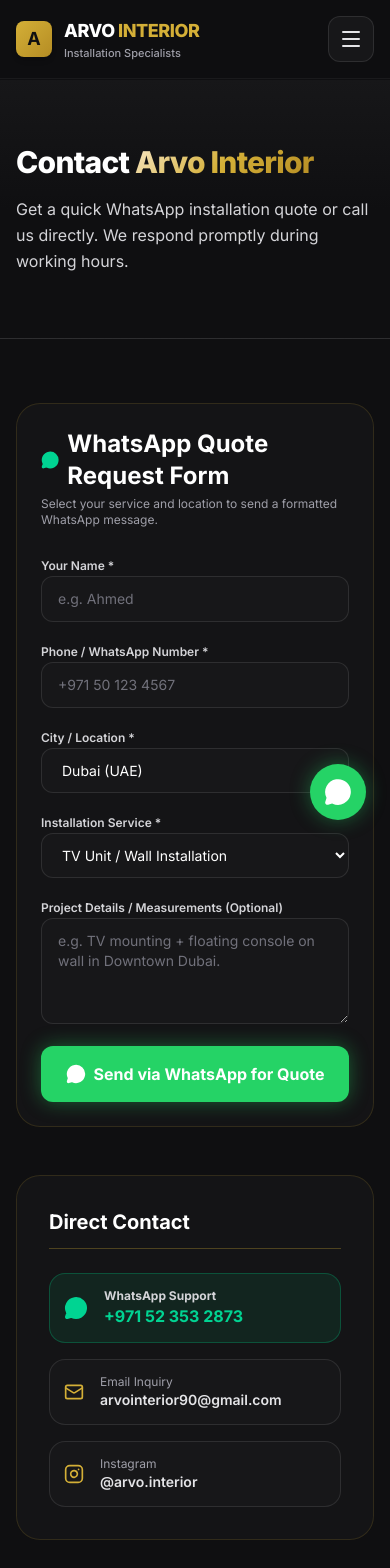
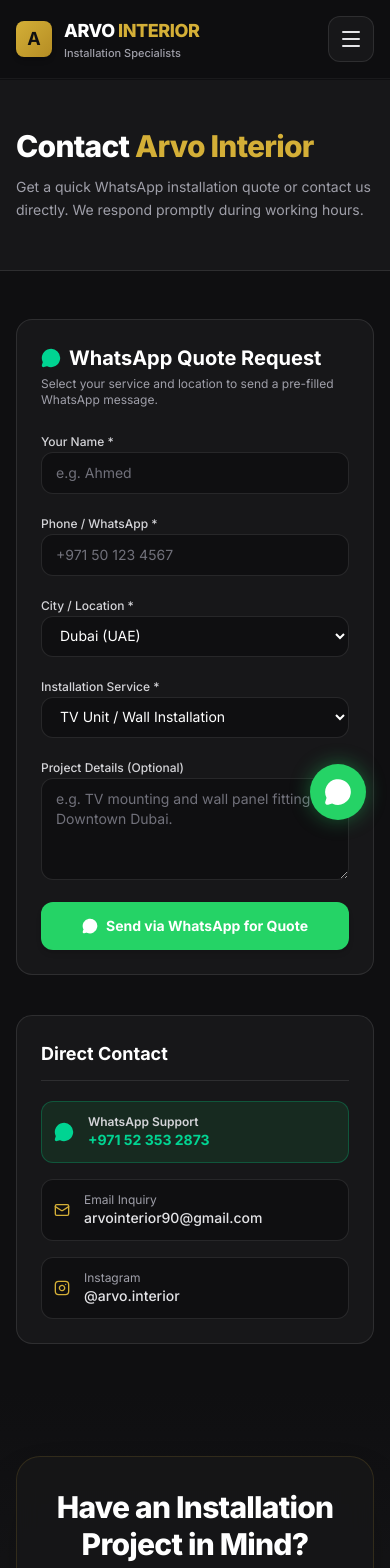
Before and after one commit to ALI-creator307/arvo-interior, a Next.js app: page /contact in a window 390 px wide. Shown: the top 1568 px of the page. Built offline with nearby package versions, Linux system fonts and the light colour scheme.

Commit message:
fix: adjust responsive typography scale for subpage headers

```diff
--- a/app/contact/page.tsx
+++ b/app/contact/page.tsx
@@ -2,7 +2,7 @@
 
 import React, { useState } from "react";
 import { BUSINESS_INFO, SERVICES, CITIES, getWhatsAppLink } from "@/lib/constants";
-import { MessageCircle, Phone, Mail, MapPin } from "lucide-react";
+import { MessageCircle, Mail } from "lucide-react";
 import CTASection from "@/components/CTASection";
 
 function InstagramIcon({ className = "w-5 h-5" }: { className?: string }) {
@@ -40,67 +40,67 @@
   return (
     <div className="min-h-screen bg-charcoal-950 text-white">
       {/* Header Banner */}
-      <section className="relative py-16 md:py-24 bg-gradient-to-b from-charcoal-900 via-charcoal-950 to-charcoal-950 border-b border-white/10">
-        <div className="max-w-7xl mx-auto px-4 sm:px-6 lg:px-8 text-left space-y-4">
-          <h1 className="text-3xl sm:text-5xl lg:text-6xl font-extrabold tracking-tight">
-            Contact <span className="gold-gradient-text">Arvo Interior</span>
+      <section className="relative py-12 md:py-16 bg-charcoal-900 border-b border-white/10">
+        <div className="max-w-7xl mx-auto px-4 sm:px-6 lg:px-8 text-left space-y-3">
+          <h1 className="text-3xl sm:text-4xl lg:text-5xl font-extrabold tracking-tight text-white">
+            Contact <span className="text-gold-500">Arvo Interior</span>
           </h1>
 
-          <p className="text-zinc-300 text-base sm:text-lg max-w-2xl leading-relaxed">
-            Get a quick WhatsApp installation quote or call us directly. We respond promptly during working hours.
+          <p className="text-sm sm:text-base text-zinc-400 font-normal max-w-2xl leading-relaxed">
+            Get a quick WhatsApp installation quote or contact us directly. We respond promptly during working hours.
           </p>
         </div>
       </section>
 
       {/* Main Form & Contact Info Section */}
-      <section className="py-16 max-w-7xl mx-auto px-4 sm:px-6 lg:px-8">
-        <div className="grid grid-cols-1 lg:grid-cols-12 gap-12">
+      <section className="py-12 md:py-16 max-w-7xl mx-auto px-4 sm:px-6 lg:px-8">
+        <div className="grid grid-cols-1 lg:grid-cols-12 gap-10 lg:gap-12">
           {/* Form */}
-          <div className="lg:col-span-7 rounded-3xl glass-panel p-6 sm:p-10 border border-gold-500/30 space-y-6">
+          <div className="lg:col-span-7 rounded-2xl bg-charcoal-900 p-6 sm:p-8 border border-white/10 space-y-5">
             <div>
-              <h2 className="text-2xl font-bold text-white flex items-center gap-2">
-                <MessageCircle className="w-6 h-6 text-emerald-400 fill-current" />
-                <span>WhatsApp Quote Request Form</span>
+              <h2 className="text-xl font-bold text-white flex items-center gap-2">
+                <MessageCircle className="w-5 h-5 text-emerald-400 fill-current" />
+                <span>WhatsApp Quote Request</span>
               </h2>
               <p className="text-xs text-zinc-400 mt-1">
-                Select your service and location to send a formatted WhatsApp message.
+                Select your service and location to send a pre-filled WhatsApp message.
               </p>
             </div>
 
             <form onSubmit={handleSubmit} className="space-y-4">
               <div className="grid grid-cols-1 sm:grid-cols-2 gap-4">
                 <div className="space-y-1.5">
-                  <label className="text-xs font-semibold text-zinc-300">Your Name *</label>
+                  <label className="text-xs font-medium text-zinc-300">Your Name *</label>
                   <input
                     type="text"
                     required
                     placeholder="e.g. Ahmed"
                     value={formData.name}
                     onChange={(e) => setFormData({ ...formData, name: e.target.value })}
-                    className="w-full px-4 py-3 rounded-xl bg-charcoal-900 border border-white/10 text-white placeholder-zinc-500 focus:outline-none focus:border-gold-500 text-sm"
+                    className="w-full px-3.5 py-2.5 rounded-xl bg-charcoal-950 border border-white/10 text-white placeholder-zinc-500 focus:outline-none focus:border-gold-500 text-sm"
                   />
                 </div>
 
                 <div className="space-y-1.5">
-                  <label className="text-xs font-semibold text-zinc-300">Phone / WhatsApp Number *</label>
+                  <label className="text-xs font-medium text-zinc-300">Phone / WhatsApp *</label>
                   <input
                     type="tel"
                     required
                     placeholder="+971 50 123 4567"
                     value={formData.phone}
                     onChange={(e) => setFormData({ ...formData, phone: e.target.value })}
-                    className="w-full px-4 py-3 rounded-xl bg-charcoal-900 border border-white/10 text-white placeholder-zinc-500 focus:outline-none focus:border-gold-500 text-sm"
+                    className="w-full px-3.5 py-2.5 rounded-xl bg-charcoal-950 border border-white/10 text-white placeholder-zinc-500 focus:outline-none focus:border-gold-500 text-sm"
                   />
                 </div>
               </div>
 
               <div className="grid grid-cols-1 sm:grid-cols-2 gap-4">
                 <div className="space-y-1.5">
-                  <label className="text-xs font-semibold text-zinc-300">City / Location *</label>
+                  <label className="text-xs font-medium text-zinc-300">City / Location *</label>
                   <select
                     value={formData.city}
                     onChange={(e) => setFormData({ ...formData, city: e.target.value })}
-                    className="w-full px-4 py-3 rounded-xl bg-charcoal-900 border border-white/10 text-white focus:outline-none focus:border-gold-500 text-sm"
+                    className="w-full px-3.5 py-2.5 rounded-xl bg-charcoal-950 border border-white/10 text-white focus:outline-none focus:border-gold-500 text-sm"
                   >
                     {CITIES.map((c) => (
                       <option key={c.name} value={c.name} className="bg-charcoal-900 text-white">
@@ -111,11 +111,11 @@
                 </div>
 
                 <div className="space-y-1.5">
-                  <label className="text-xs font-semibold text-zinc-300">Installation Service *</label>
+                  <label className="text-xs font-medium text-zinc-300">Installation Service *</label>
                   <select
                     value={formData.service}
                     onChange={(e) => setFormData({ ...formData, service: e.target.value })}
-                    className="w-full px-4 py-3 rounded-xl bg-charcoal-900 border border-white/10 text-white focus:outline-none focus:border-gold-500 text-sm"
+                    className="w-full px-3.5 py-2.5 rounded-xl bg-charcoal-950 border border-white/10 text-white focus:outline-none focus:border-gold-500 text-sm"
                   >
                     {SERVICES.map((s) => (
                       <option key={s.id} value={s.title} className="bg-charcoal-900 text-white">
@@ -127,21 +127,21 @@
               </div>
 
               <div className="space-y-1.5">
-                <label className="text-xs font-semibold text-zinc-300">Project Details / Measurements (Optional)</label>
+                <label className="text-xs font-medium text-zinc-300">Project Details (Optional)</label>
                 <textarea
                   rows={4}
-                  placeholder="e.g. TV mounting + floating console on wall in Downtown Dubai."
+                  placeholder="e.g. TV mounting and wall panel fitting in Downtown Dubai."
                   value={formData.message}
                   onChange={(e) => setFormData({ ...formData, message: e.target.value })}
-                  className="w-full px-4 py-3 rounded-xl bg-charcoal-900 border border-white/10 text-white placeholder-zinc-500 focus:outline-none focus:border-gold-500 text-sm"
+                  className="w-full px-3.5 py-2.5 rounded-xl bg-charcoal-950 border border-white/10 text-white placeholder-zinc-500 focus:outline-none focus:border-gold-500 text-sm"
                 />
               </div>
 
               <button
                 type="submit"
-                className="w-full py-4 rounded-xl bg-emerald-whatsapp text-white font-bold text-base whatsapp-glow hover:bg-emerald-600 transition-all flex items-center justify-center gap-2 shadow-xl"
+                className="w-full py-3.5 rounded-xl bg-emerald-whatsapp text-white font-bold text-sm hover:bg-emerald-600 transition-all flex items-center justify-center gap-2 shadow-md"
               >
-                <MessageCircle className="w-5 h-5 fill-current" />
+                <MessageCircle className="w-4 h-4 fill-current" />
                 <span>Send via WhatsApp for Quote</span>
               </button>
             </form>
@@ -149,8 +149,8 @@
 
           {/* Direct Contact Info */}
           <div className="lg:col-span-5 space-y-6">
-            <div className="p-8 rounded-3xl glass-panel border border-white/10 space-y-6">
-              <h3 className="text-xl font-bold text-white border-b border-gold-500/30 pb-3">
+            <div className="p-6 rounded-2xl bg-charcoal-900 border border-white/10 space-y-5">
+              <h3 className="text-lg font-bold text-white border-b border-white/10 pb-3">
                 Direct Contact
               </h3>
 
@@ -160,12 +160,12 @@
                     href={getWhatsAppLink(`Hi Arvo Interior, I need an installation quote.`)}
                     target="_blank"
                     rel="noopener noreferrer"
-                    className="flex items-center gap-4 p-3.5 rounded-2xl bg-emerald-500/10 border border-emerald-500/30 text-emerald-400 hover:bg-emerald-whatsapp hover:text-white transition-all font-bold"
+                    className="flex items-center gap-3.5 p-3 rounded-xl bg-emerald-whatsapp/10 border border-emerald-500/30 text-emerald-400 hover:bg-emerald-whatsapp hover:text-white transition-all font-semibold"
                   >
-                    <MessageCircle className="w-6 h-6 shrink-0 fill-current" />
+                    <MessageCircle className="w-5 h-5 shrink-0 fill-current" />
                     <div>
                       <p className="text-xs text-zinc-300">WhatsApp Support</p>
-                      <p className="text-base">{BUSINESS_INFO.phone}</p>
+                      <p className="text-sm font-bold">{BUSINESS_INFO.phone}</p>
                     </div>
                   </a>
                 </li>
@@ -173,12 +173,12 @@
                 <li>
                   <a
                     href={`mailto:${BUSINESS_INFO.email}`}
-                    className="flex items-center gap-4 p-3.5 rounded-2xl bg-charcoal-900 border border-white/10 text-zinc-200 hover:text-gold-400 hover:border-gold-500/40 transition-all"
+                    className="flex items-center gap-3.5 p-3 rounded-xl bg-charcoal-950 border border-white/10 text-zinc-200 hover:text-gold-400 transition-all"
                   >
-                    <Mail className="w-5 h-5 text-gold-500 shrink-0" />
+                    <Mail className="w-4 h-4 text-gold-500 shrink-0" />
                     <div>
                       <p className="text-xs text-zinc-400">Email Inquiry</p>
-                      <p className="text-sm font-semibold">{BUSINESS_INFO.email}</p>
+                      <p className="text-sm font-medium">{BUSINESS_INFO.email}</p>
                     </div>
                   </a>
                 </li>
@@ -188,12 +188,12 @@
                     href={BUSINESS_INFO.instagramUrl}
                     target="_blank"
                     rel="noopener noreferrer"
-                    className="flex items-center gap-4 p-3.5 rounded-2xl bg-charcoal-900 border border-white/10 text-zinc-200 hover:text-gold-400 hover:border-gold-500/40 transition-all"
+                    className="flex items-center gap-3.5 p-3 rounded-xl bg-charcoal-950 border border-white/10 text-zinc-200 hover:text-gold-400 transition-all"
                   >
-                    <InstagramIcon className="w-5 h-5 text-gold-500 shrink-0" />
+                    <InstagramIcon className="w-4 h-4 text-gold-500 shrink-0" />
                     <div>
                       <p className="text-xs text-zinc-400">Instagram</p>
-                      <p className="text-sm font-semibold">{BUSINESS_INFO.instagram}</p>
+                      <p className="text-sm font-medium">{BUSINESS_INFO.instagram}</p>
                     </div>
                   </a>
                 </li>
--- a/app/services/page.tsx
+++ b/app/services/page.tsx
@@ -1,7 +1,7 @@
 import React from "react";
 import Image from "next/image";
 import { SERVICES, BUSINESS_INFO, getWhatsAppLink } from "@/lib/constants";
-import { MessageCircle, CheckCircle2, Tv, Layers, Blinds, Grid, Paintbrush } from "lucide-react";
+import { MessageCircle, Check, Tv, Layers, Blinds, Grid, Paintbrush } from "lucide-react";
 import CTASection from "@/components/CTASection";
 
 export const metadata = {
@@ -22,20 +22,20 @@
   return (
     <div className="min-h-screen bg-charcoal-950 text-white">
       {/* Header Banner */}
-      <section className="relative py-16 md:py-24 bg-gradient-to-b from-charcoal-900 via-charcoal-950 to-charcoal-950 border-b border-white/10">
-        <div className="max-w-7xl mx-auto px-4 sm:px-6 lg:px-8 text-left space-y-4">
-          <h1 className="text-3xl sm:text-5xl lg:text-6xl font-extrabold tracking-tight">
-            Our Installation <span className="gold-gradient-text">Services</span>
+      <section className="relative py-12 md:py-16 bg-charcoal-900 border-b border-white/10">
+        <div className="max-w-7xl mx-auto px-4 sm:px-6 lg:px-8 text-left space-y-3">
+          <h1 className="text-3xl sm:text-4xl lg:text-5xl font-extrabold tracking-tight text-white">
+            Our Installation <span className="text-gold-500">Services</span>
           </h1>
 
-          <p className="text-zinc-300 text-base sm:text-lg max-w-3xl leading-relaxed">
+          <p className="text-sm sm:text-base text-zinc-400 font-normal max-w-2xl leading-relaxed">
             From heavy TV wall mounting to gold-strip paneling and SPC flooring — we provide specialized labor and fitting expertise across Dubai, Sharjah, and Ajman.
           </p>
         </div>
       </section>
 
       {/* Services List Breakdown */}
-      <section className="py-16 max-w-7xl mx-auto px-4 sm:px-6 lg:px-8 space-y-16">
+      <section className="py-12 md:py-16 max-w-7xl mx-auto px-4 sm:px-6 lg:px-8 space-y-12">
         {SERVICES.map((service, index) => {
           const IconComponent = ICON_MAP[service.iconName];
           const isEven = index % 2 === 0;
@@ -45,33 +45,33 @@
             <div
               key={service.id}
               id={service.slug}
-              className="scroll-mt-28 rounded-3xl glass-panel p-6 sm:p-10 border border-white/10 hover:border-gold-500/40 transition-all duration-300 relative overflow-hidden"
+              className="scroll-mt-28 rounded-2xl bg-charcoal-900 p-6 sm:p-8 border border-white/10 relative overflow-hidden"
             >
               <div className={`grid grid-cols-1 lg:grid-cols-12 gap-8 items-center ${isEven ? "" : "lg:flex-row-reverse"}`}>
                 {/* Text Content Column */}
-                <div className={`lg:col-span-7 space-y-6 ${isEven ? "" : "lg:order-2"}`}>
+                <div className={`lg:col-span-7 space-y-5 ${isEven ? "" : "lg:order-2"}`}>
                   <div className="flex items-center gap-3">
-                    <div className="w-12 h-12 rounded-xl bg-gold-500/10 text-gold-500 flex items-center justify-center border border-gold-500/30">
-                      <IconComponent className="w-6 h-6" />
+                    <div className="w-10 h-10 rounded-lg bg-gold-500/10 text-gold-500 flex items-center justify-center border border-gold-500/20 shrink-0">
+                      <IconComponent className="w-5 h-5" />
                     </div>
-                    <h2 className="text-2xl sm:text-3xl font-extrabold text-white">
+                    <h2 className="text-xl sm:text-2xl font-bold text-white">
                       {service.title}
                     </h2>
                   </div>
 
-                  <p className="text-zinc-300 text-sm sm:text-base leading-relaxed">
+                  <p className="text-zinc-300 text-sm leading-relaxed">
                     {service.fullDescription}
                   </p>
 
                   {/* Highlights Grid */}
-                  <div className="space-y-3 pt-1">
-                    <h3 className="text-xs font-bold text-gold-400 uppercase tracking-wider">
+                  <div className="space-y-2.5 pt-1">
+                    <h3 className="text-xs font-semibold text-gold-400 uppercase tracking-wider">
                       Installation Capabilities:
                     </h3>
-                    <div className="grid grid-cols-1 sm:grid-cols-2 gap-2.5">
+                    <div className="grid grid-cols-1 sm:grid-cols-2 gap-2">
                       {service.highlights.map((h, i) => (
-                        <div key={i} className="flex items-center gap-2 text-xs sm:text-sm text-zinc-200">
-                          <CheckCircle2 className="w-4 h-4 text-emerald-400 shrink-0" />
+                        <div key={i} className="flex items-center gap-2 text-xs sm:text-sm text-zinc-300">
+                          <Check className="w-4 h-4 text-emerald-400 shrink-0" />
                           <span>{h}</span>
                         </div>
                       ))}
@@ -79,11 +79,11 @@
                   </div>
 
                   {/* What's Included */}
-                  <div className="p-4 rounded-xl bg-charcoal-900/80 border border-white/5 space-y-2">
-                    <h4 className="text-xs font-bold text-white uppercase tracking-wider">
+                  <div className="p-3.5 rounded-xl bg-charcoal-950/70 border border-white/5 space-y-1.5">
+                    <h4 className="text-xs font-semibold text-white uppercase tracking-wider">
                       What Our Labor Covers:
                     </h4>
-                    <ul className="grid grid-cols-1 sm:grid-cols-2 gap-2 text-xs text-zinc-400">
+                    <ul className="grid grid-cols-1 sm:grid-cols-2 gap-1.5 text-xs text-zinc-400">
                       {service.includes.map((inc, i) => (
                         <li key={i} className="flex items-center gap-1.5">
                           <span className="text-gold-500">▸</span> {inc}
@@ -93,30 +93,29 @@
                   </div>
 
                   {/* WhatsApp CTA */}
-                  <div className="pt-2">
+                  <div className="pt-1">
                     <a
                       href={whatsappUrl}
                       target="_blank"
                       rel="noopener noreferrer"
-                      className="inline-flex items-center justify-center gap-2.5 px-6 py-3.5 rounded-xl font-bold bg-emerald-whatsapp text-white whatsapp-glow text-sm hover:bg-emerald-600 transition-all"
+                      className="inline-flex items-center justify-center gap-2 px-5 py-3 rounded-xl font-bold bg-emerald-whatsapp text-white text-xs sm:text-sm hover:bg-emerald-600 transition-all shadow-md"
                     >
-                      <MessageCircle className="w-5 h-5 fill-current" />
+                      <MessageCircle className="w-4 h-4 fill-current" />
                       <span>Request {service.title} Quote</span>
                     </a>
                   </div>
                 </div>
 
-                {/* Image Column - Unique per service */}
+                {/* Image Column */}
                 <div className={`lg:col-span-5 ${isEven ? "" : "lg:order-1"}`}>
-                  <div className="relative aspect-[4/3] rounded-2xl overflow-hidden bg-charcoal-900 border border-white/10 group">
+                  <div className="relative aspect-[4/3] rounded-xl overflow-hidden bg-charcoal-800 border border-white/10">
                     <Image
                       src={service.image}
                       alt={service.title}
                       fill
                       sizes="(max-width: 1024px) 100vw, 400px"
-                      className="object-cover group-hover:scale-105 transition-transform duration-500 opacity-90"
+                      className="object-cover opacity-90"
                     />
-                    <div className="absolute inset-0 bg-gradient-to-t from-charcoal-950/80 via-transparent to-transparent" />
                   </div>
                 </div>
               </div>
```
Also changed, not shown: app/about/page.tsx (+42 -47 lines), app/projects/page.tsx (+29 -29 lines).
